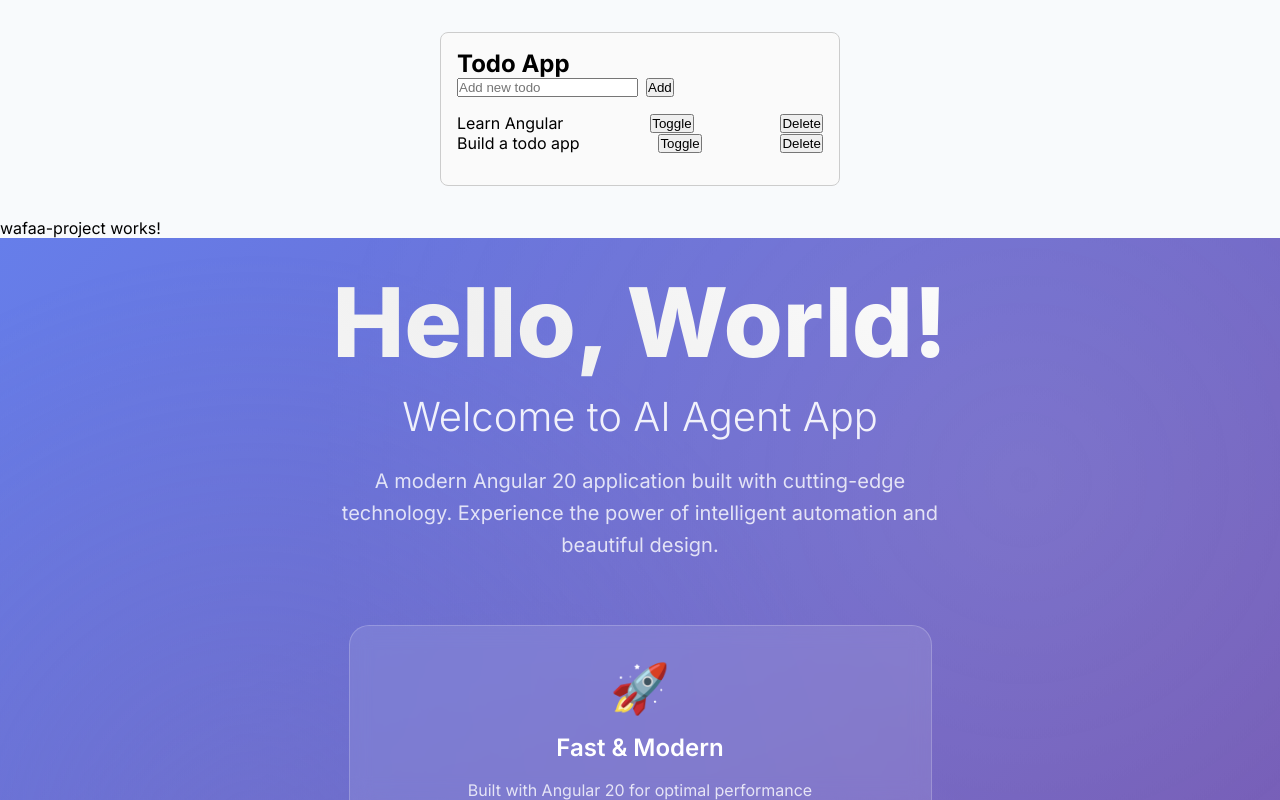
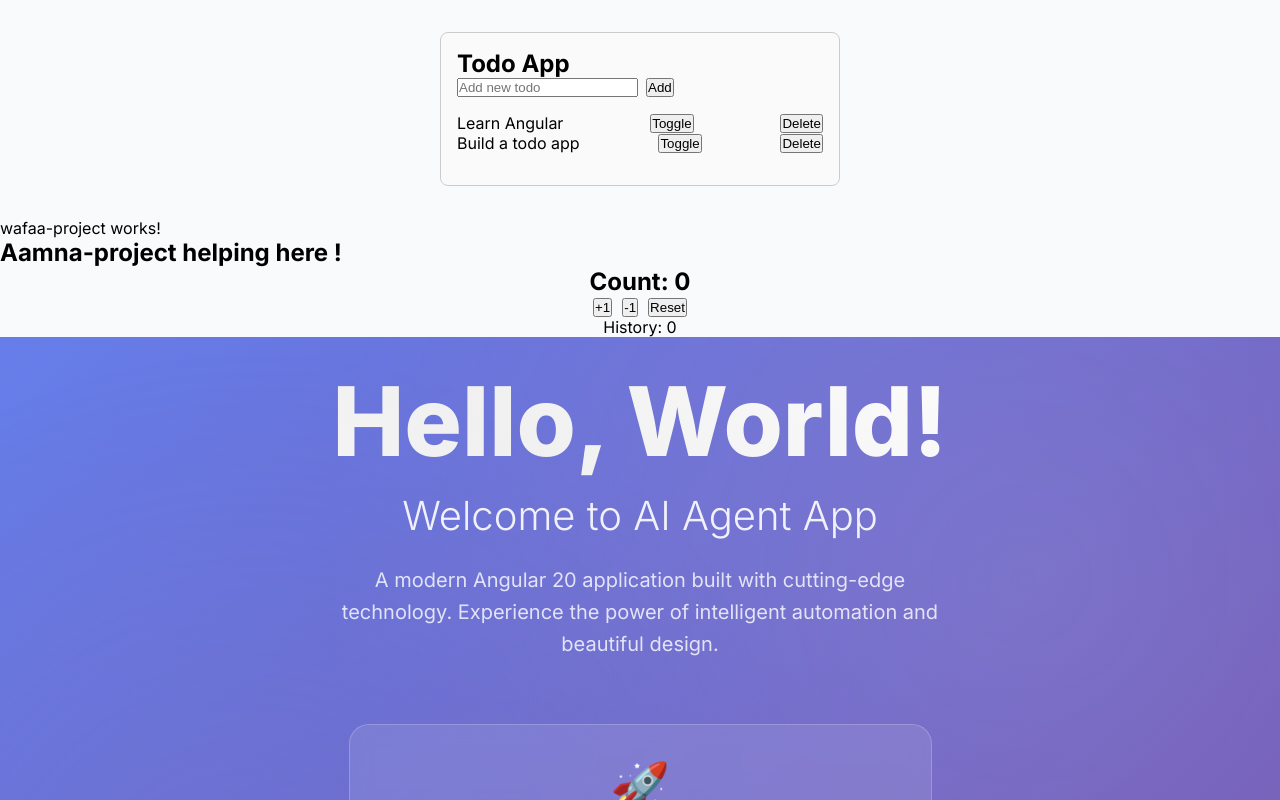
Before and after one commit to wafaa-rakchamber/ai-agent-app, an Angular app: page /hello in a window 1280 px wide. Built offline with nearby package versions, Linux system fonts and the light colour scheme.

Commit message:
aamna-counter added to wafaa project

```diff
--- /dev/null
+++ b/src/app/aamna-project/aamna-project.component.html
@@ -0,0 +1,7 @@
+<div>
+  <h2>Count: {{ countValue }}</h2>
+  <button (click)="increment()">+{{ step }}</button>
+  <button (click)="decrement()">-{{ step }}</button>
+  <button (click)="reset()">Reset</button>
+  <p>History: {{ historyValue.join(', ') }}</p>
+</div>
--- /dev/null
+++ b/src/app/aamna-project/aamna-project.component.scss
@@ -0,0 +1,7 @@
+/* Add your styles here if needed */
+div {
+  text-align: center;
+}
+button {
+  margin: 0 5px;
+}
--- /dev/null
+++ b/src/app/aamna-project/aamna-project.component.ts
@@ -0,0 +1,36 @@
+import { Component, signal, computed } from '@angular/core';
+
+@Component({
+  selector: 'app-aamna-project',
+  templateUrl: './aamna-project.component.html',
+  styleUrls: ['./aamna-project.component.scss']
+})
+export class AamnaProjectComponent {
+  initialValue = 0;
+  step = 1;
+  count = signal(this.initialValue);
+  history = signal<number[]>([this.initialValue]);
+
+  increment = () => {
+    this.count.update(c => c + this.step);
+    this.history.update(h => [...h, this.count()]);
+  };
+
+  decrement = () => {
+    this.count.update(c => c - this.step);
+    this.history.update(h => [...h, this.count()]);
+  };
+
+  reset = () => {
+    this.count.set(this.initialValue);
+    this.history.update(h => [...h, this.count()]);
+  };
+
+  get countValue() {
+    return this.count();
+  }
+
+  get historyValue() {
+    return this.history();
+  }
+}
--- /dev/null
+++ b/src/app/aamna-project/aamna-project.ts
@@ -0,0 +1 @@
+export { AamnaProjectComponent as AamnaProject } from './aamna-project.component';
--- a/src/app/app.html
+++ b/src/app/app.html
@@ -1,3 +1,6 @@
+
 <app-todo-app></app-todo-app>
 <app-wafaa-project></app-wafaa-project>
+<app-aamna-project></app-aamna-project>
+
 <router-outlet />
--- a/src/app/app.ts
+++ b/src/app/app.ts
@@ -2,10 +2,11 @@ import { Component, signal } from '@angular/core';
 import { RouterOutlet } from '@angular/router';
 import { TodoAppComponent } from './todo/todo-app.component';
 import { WafaaProject } from './wafaa-project/wafaa-project';
+import { AamnaProject } from './aamna-project/aamna-project';
 
 @Component({
   selector: 'app-root',
-  imports: [RouterOutlet, TodoAppComponent, WafaaProject],
+  imports: [RouterOutlet, TodoAppComponent, WafaaProject, AamnaProject],
   templateUrl: './app.html',
   styleUrl: './app.scss'
 })
--- a/src/app/wafaa-project/wafaa-project.html
+++ b/src/app/wafaa-project/wafaa-project.html
@@ -1 +1,3 @@
 <p>wafaa-project works!</p>
+
+<h2>Aamna-project helping here !</h2>
--- a/src/app/wafaa-project/wafaa-project.ts
+++ b/src/app/wafaa-project/wafaa-project.ts
@@ -8,4 +8,7 @@ import { Component } from '@angular/core';
 })
 export class WafaaProject {
 
+
+
+
 }
```
Also changed, not shown: src/app/counter/counter.component.html (added), src/app/counter/counter.component.scss (added), src/app/counter/counter.component.ts (added).
